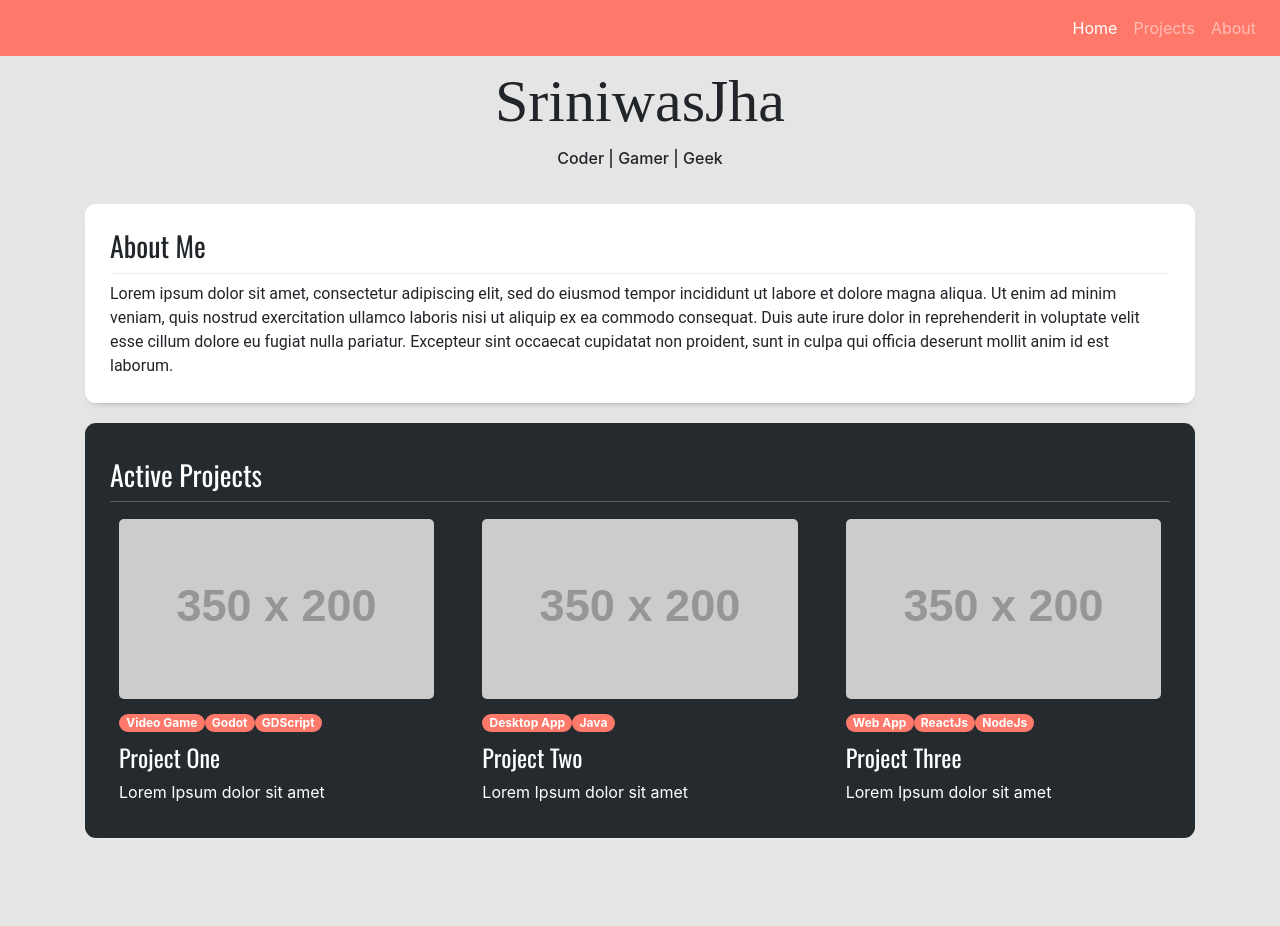
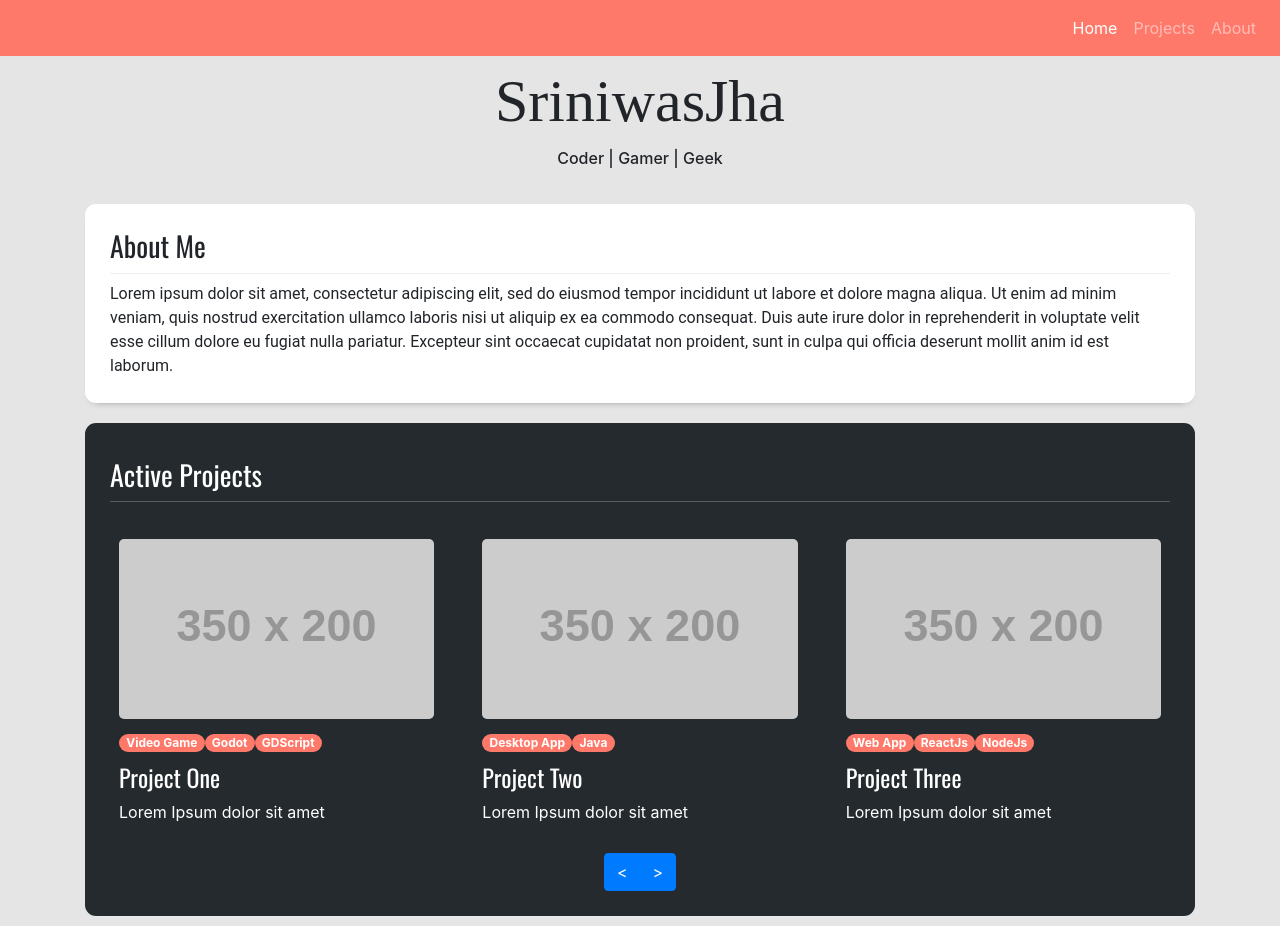
Before and after one commit to sriniwas14/SriniwasJha.in, a React (Create React App) app: page / in a window 1280 px wide. Before the commit the page ends 848 px from the top, so only its background shows below. Built offline with nearby package versions, Linux system fonts and the light colour scheme; a web font is replaced by a local one.

Commit message:
Implemented pagination and animation in Project Scroller

```diff
--- a/src/App.js
+++ b/src/App.js
@@ -7,7 +7,7 @@ import ProjectScroller from './components/elements/ProjectScroller';
 const activeProjects = [
   { projectId: 1, title: "Project One", description: "Lorem Ipsum dolor sit amet", badges: ["Video Game", "Godot", "GDScript"], src: "https://via.placeholder.com/350x200" },
   { projectId: 2, title: "Project Two", description: "Lorem Ipsum dolor sit amet", badges: ["Desktop App", "Java"], src: "https://via.placeholder.com/350x200" },
-  { projectId: 3, title: "Project Three", description: "Lorem Ipsum dolor sit amet", badges: ["Web App", "ReactJs", "NodeJs"], src: "https://via.placeholder.com/350x200" }
+  { projectId: 3, title: "Project Three", description: "Lorem Ipsum dolor sit amet", badges: ["Web App", "ReactJs", "NodeJs"], src: "https://via.placeholder.com/350x200" },
 ]
 
 function App() {
@@ -15,8 +15,8 @@ function App() {
     <div className="App">
       <Header />
 
-      <div class="cs_brand" href="#">Sriniwas<b>Jha</b></div>
-      <div class="cs_subhead">Coder | Gamer | Geek</div>
+      <div className="cs_brand" href="#">Sriniwas<b>Jha</b></div>
+      <div className="cs_subhead">Coder | Gamer | Geek</div>
 
       <br/>
 
--- a/src/App.scss
+++ b/src/App.scss
@@ -95,7 +95,15 @@ p {
   }
 }
 
-// Project Cards
+// Project Scroller and Card
+
+.cs_ProjectScrollerSlidingArea {
+  width: auto !important;
+  display: flex;
+  overflow: hidden;
+  scroll-behavior: smooth;
+  padding: 20px 0;
+}
 
 .cs_ProjectCard {
   padding: 8px;
--- a/src/components/elements/ProjectCard.js
+++ b/src/components/elements/ProjectCard.js
@@ -4,7 +4,7 @@ import { Badge } from 'react-bootstrap'
 export default function ProjectCard(props) {
     return (
         <div className="cs_ProjectCard">
-            <img className="img-fluid" src={props.project.src} />
+            <img alt={props.project.description} className="img-fluid" src={props.project.src} />
             <div className="cs_ProjectCard_details">
                 {
                     props.project.badges.map(badge => <Badge pill variant="primary">{badge}</Badge> )
--- a/src/components/elements/ProjectScroller.js
+++ b/src/components/elements/ProjectScroller.js
@@ -1,13 +1,46 @@
-import React from 'react'
-import { Col, Row } from 'react-bootstrap'
+import React, { useRef, useState, useEffect } from 'react'
+import { Button, ButtonGroup, Col, Row } from 'react-bootstrap'
 import ProjectCard from './ProjectCard'
 
 export default function ProjectScroller(props) {
+    const sliderRef = useRef()
+    const [paginationVisible, setPaginationVisible] = useState(true)
+
+    const scrollToPosition = (direction) => {
+        let sliderWidth = sliderRef.current.parentElement.scrollWidth;
+        let currentScroll = sliderRef.current.scrollLeft;
+
+        if((sliderWidth+currentScroll)===sliderRef.current.scrollWidth){
+            sliderRef.current.scrollLeft = 0
+            return
+        }
+
+        if(direction==="next"){
+            sliderRef.current.scrollLeft = currentScroll+sliderWidth
+        } else if(direction==="prev") {
+            sliderRef.current.scrollLeft = currentScroll-sliderWidth
+        }
+    }
+
+    // Handle Resize event to toggle pagination
+
     return (
         <Row>
+            <div ref={sliderRef} className="cs_ProjectScrollerSlidingArea">
             {
-                props.projects.map(project=> (<Col sm={4}><ProjectCard project={project} /></Col>))
+                props.projects.map(project=> (<Col xs={12} sm={4}><ProjectCard project={project} /></Col>))
             }
+            </div>
+
+            {
+                (props.projects.length>3 || paginationVisible) ? (<div style={{ textAlign: "center", width: "100%" }}>
+                <ButtonGroup>
+                    <Button onClick={()=> scrollToPosition("prev")}>&lt;</Button>
+                    <Button onClick={()=> scrollToPosition("next")}>&gt;</Button>
+                </ButtonGroup>
+                </div>) : ""
+            }
+
         </Row>
     )
 }
```
